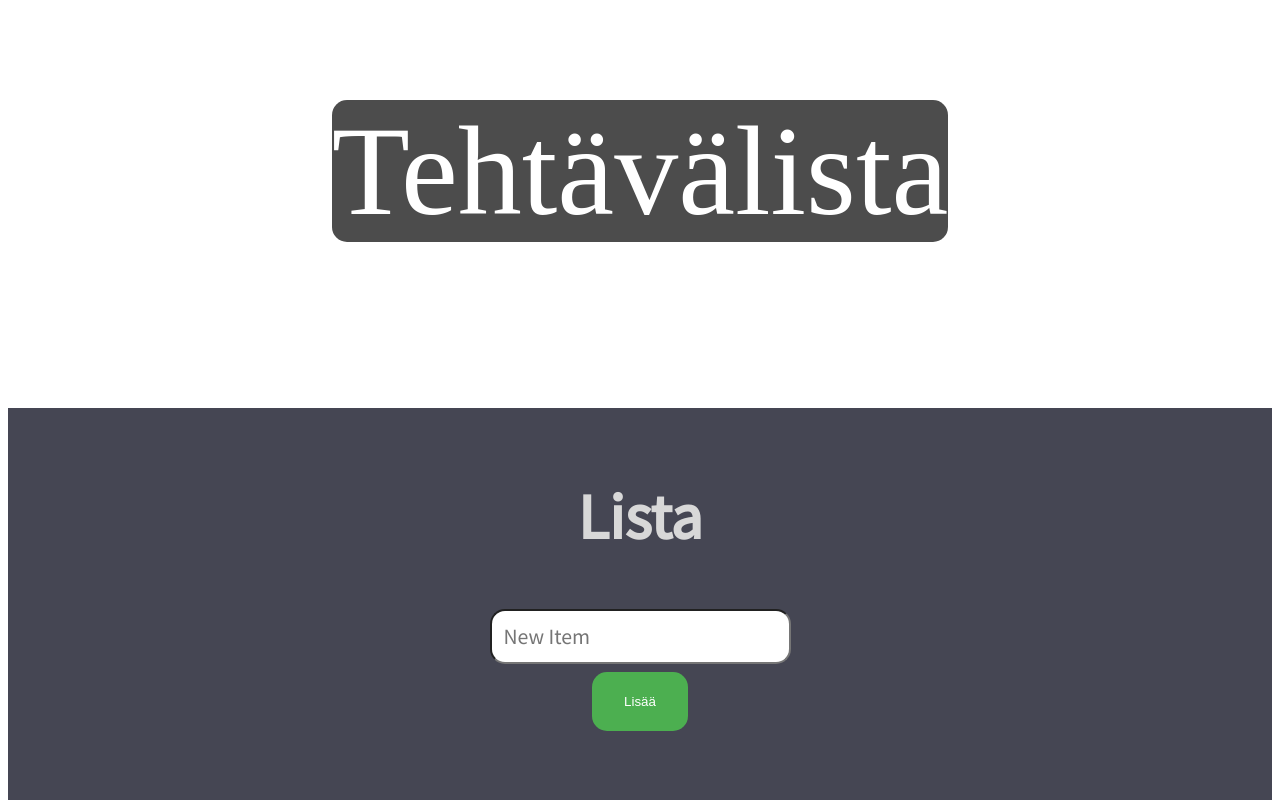
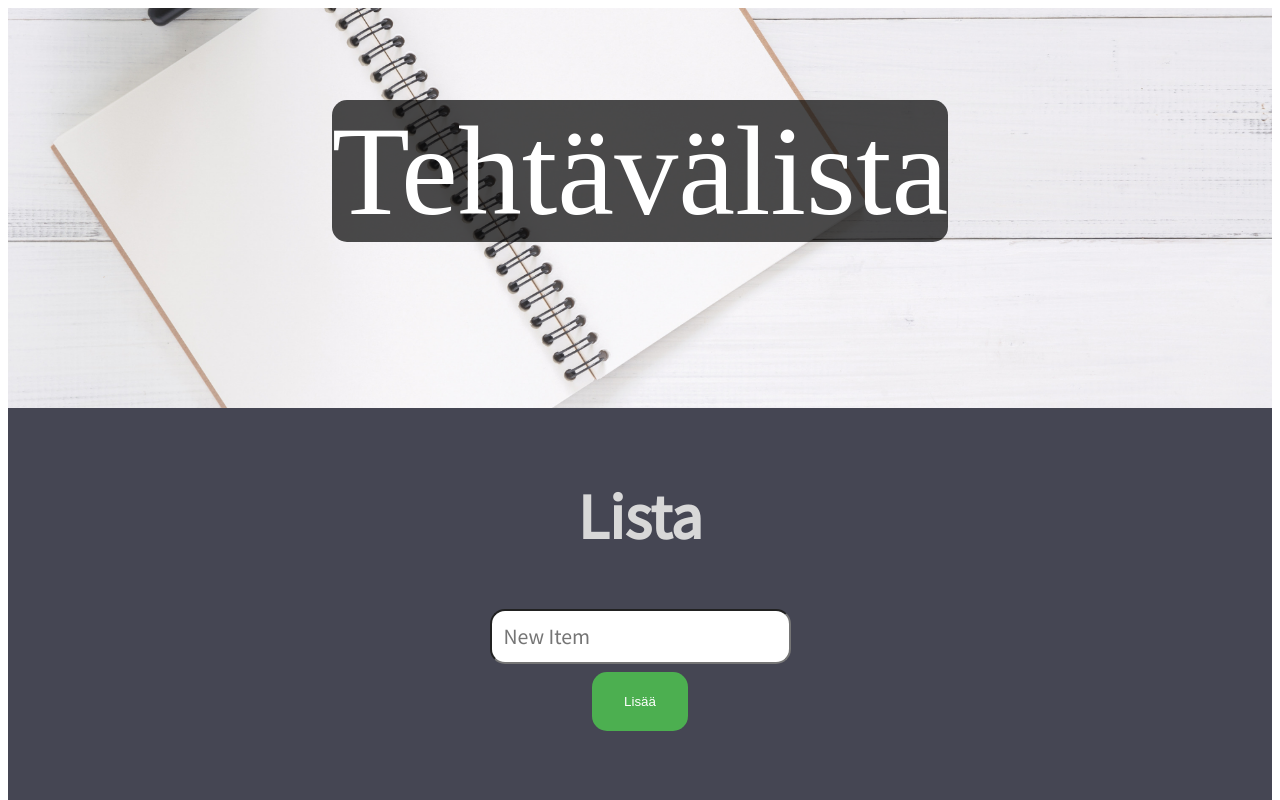
Before and after one commit to mirolaukka/projekti4, a plain HTML site: page index.html in a window 1280 px wide. Shown: the top 800 px of the page. Drawn offline with Linux system fonts and the light colour scheme.

Commit message:
Update style.css

```diff
--- a/style.css
+++ b/style.css
@@ -15,7 +15,7 @@ body, html {
 
 .pimg1{
     /* The image used */
-    background-image: url("images/todolist_img.png");
+    background-image: url("todolist_img.png");
 
     /* Full height */
     height: 50%;
```
